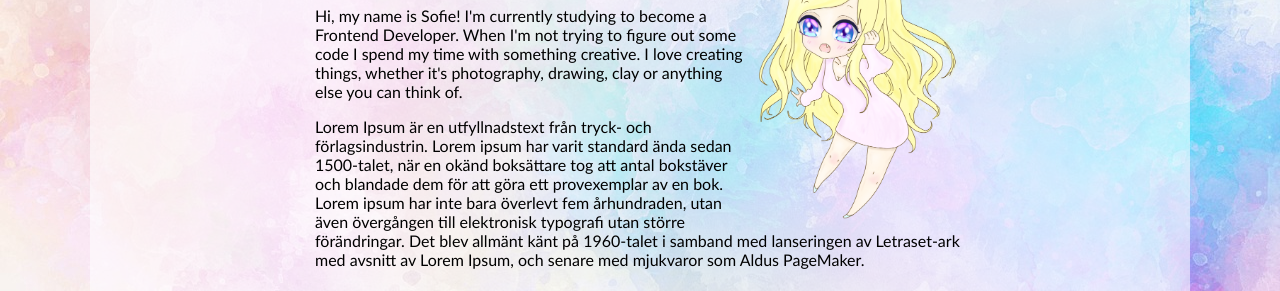
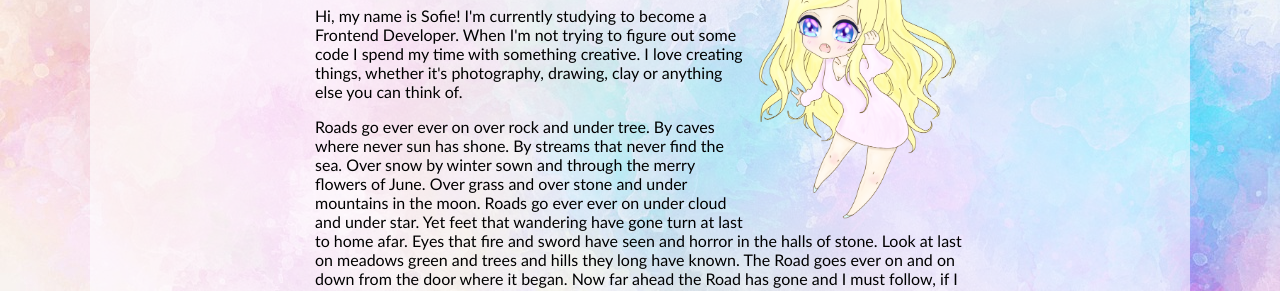
Before and after one commit to Sofieohlsson/gatsbyIntro, a Gatsby site: page /about in a window 1280 px wide. Shown: the part 245-536 px from the top of the page. Built offline with nearby package versions, Linux system fonts and the light colour scheme; Gatsby itself is replaced by a stand-in of ours.

Commit message:
lord of the rings quote

```diff
--- a/src/pages/about.js
+++ b/src/pages/about.js
@@ -30,8 +30,29 @@ export default () => (
 
 
       <p>Hi, my name is Sofie! I'm currently studying to become a Frontend Developer. When I'm not trying to figure out some code I spend my time with something creative. I love creating things, whether it's photography, drawing, clay or anything else you can think of. </p>
-      <p>Lorem Ipsum är en utfyllnadstext från tryck- och förlagsindustrin. Lorem ipsum har varit standard ända sedan 1500-talet, när en okänd boksättare tog att antal bokstäver och blandade dem för att göra ett provexemplar av en bok. Lorem ipsum har inte bara överlevt fem århundraden, utan även övergången till elektronisk typografi utan större förändringar. Det blev allmänt känt på 1960-talet i samband med lanseringen av Letraset-ark med avsnitt av Lorem Ipsum, och senare med mjukvaror som Aldus PageMaker.
-      </p>
+      <p>
+        Roads go ever ever on over rock and under tree.
+        By caves where never sun has shone.
+        By streams that never find the sea.
+        Over snow by winter sown and through the merry flowers of June.
+        Over grass and over stone and under mountains in the moon.
+
+        Roads go ever ever on under cloud and under star.
+        Yet feet that wandering have gone turn at last to home afar.
+        Eyes that fire and sword have seen and horror in the halls of stone.
+        Look at last on meadows green and trees and hills they long have known.
+
+        The Road goes ever on and on down from the door where it began.
+        Now far ahead the Road has gone and I must follow, if I can.
+        Pursuing it with weary feet until it joins some larger way where many paths and errands meet.
+        And whither then? I cannot say.
+
+        The Road goes ever on and on out from the door where it began.
+        Now far ahead the Road has gone.
+        Let others follow, if they can!
+        Let them a journey new begin.
+        But I at last with weary feet will turn towards the lighted inn.
+        My evening-rest and sleep to meet.</p>
 
     </div>
 
```
Lines whose indentation alone changed are shown as unchanged.
